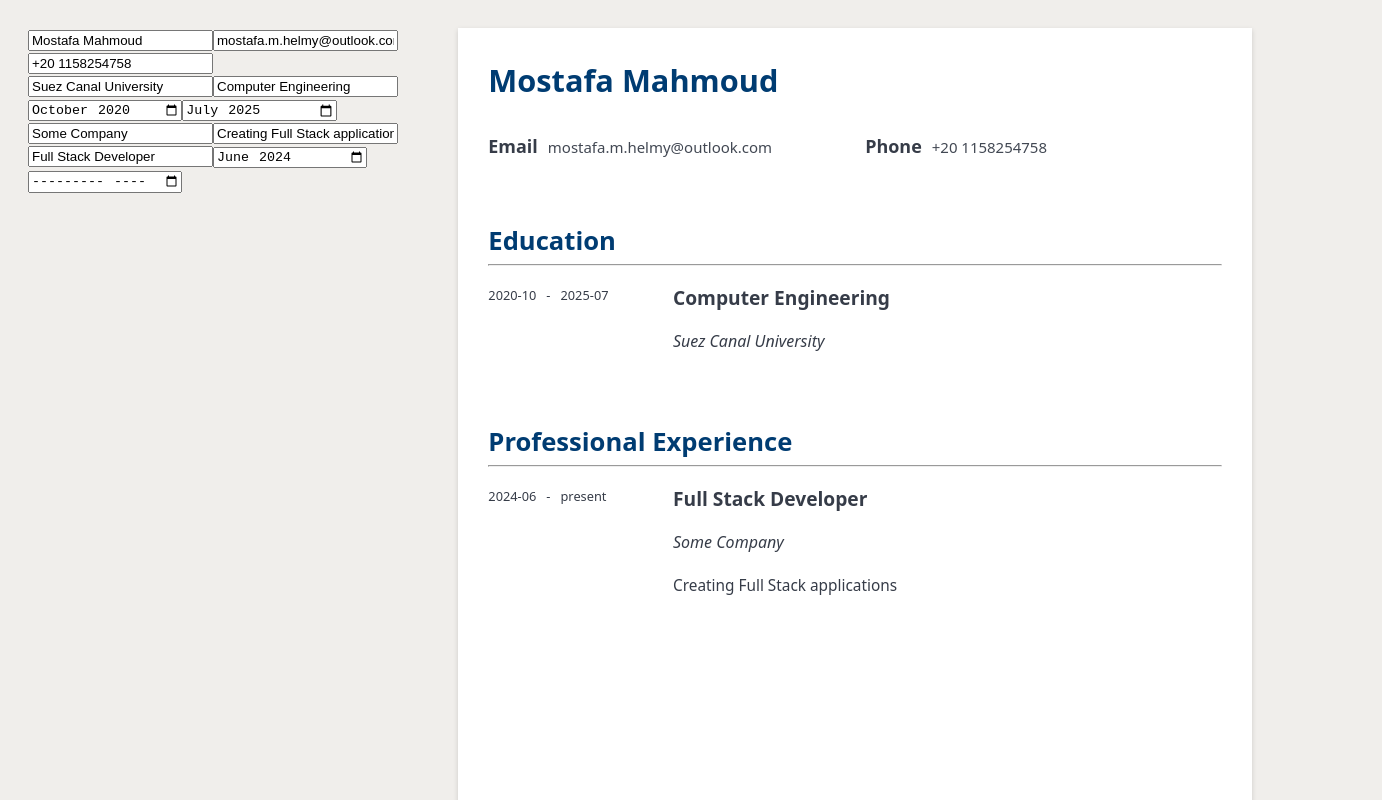
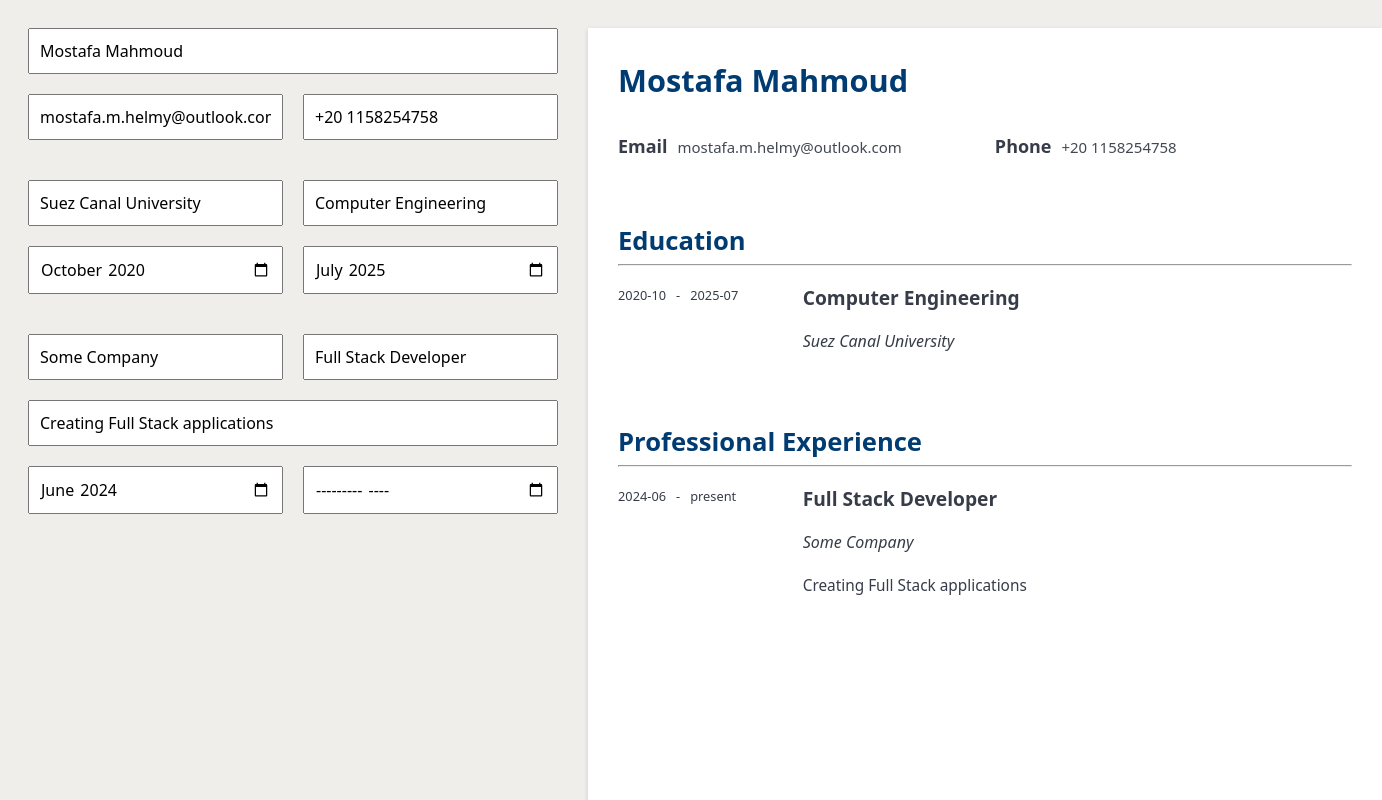
Before and after one commit to kofta999/odin-cv, a React (Vite) app: page / in a window 1280 px wide. Shown: the top 800 px of the page, 1382 px wide, since content can reach past the window. Built offline with nearby package versions, Linux system fonts and the light colour scheme.

Commit message:
Add basic styling for form

```diff
--- a/src/app.css
+++ b/src/app.css
@@ -8,6 +8,7 @@
   --bg-color-light: #f0eeeb;
   --text-color-light: #030712;
   --shadow: 0 2px 5px rgba(0, 0, 0, 0.15);
+  --header-color: #003c72;
 }
 
 #root {
--- a/src/components/Form.tsx
+++ b/src/components/Form.tsx
@@ -3,6 +3,7 @@ import { FormValues } from "../App";
 import EducationalInfoForm from "./EducationalInfoForm";
 import ProfessionalInfoForm from "./ProfessionalInfoForm";
 import GeneralInfoForm from "./GeneralInfoForm";
+import "../styles/form.css";
 
 interface Props {
   formValues: FormValues;
--- a/src/components/FormSection.tsx
+++ b/src/components/FormSection.tsx
@@ -5,7 +5,7 @@ export default function FormSection({
   children,
 }: PropsWithChildren<{ id: string }>) {
   return (
-    <div className="formSection" id={id}>
+    <div className="form-section" id={id}>
       {children}
     </div>
   );
--- a/src/components/GeneralInfoForm.tsx
+++ b/src/components/GeneralInfoForm.tsx
@@ -11,7 +11,7 @@ interface Props {
 
 export default function GeneralInfoForm({ handleChange, info }: Props) {
   return (
-    <FormSection id="general-from">
+    <FormSection id="general-form">
       <Input
         id="name"
         name="name"
--- a/src/components/ProfessionalInfoForm.tsx
+++ b/src/components/ProfessionalInfoForm.tsx
@@ -23,20 +23,20 @@ export default function ProfessionalInfoForm({ handleChange, info }: Props) {
 
       <Input
         type="text"
+        name="jobTitle"
+        id="jobTitle"
+        placeHolder="Job Title"
+        value={info.jobTitle}
+        onChange={handleChange("jobTitle")}
+      />
+
+      <Input
+        type="text"
         name="jobDetails"
         id="jobDetails"
         placeHolder="Job Details"
         value={info.jobDetails}
         onChange={handleChange("jobDetails")}
-      />
-
-      <Input
-        type="text"
-        name="jobTitle"
-        id="jobTitle"
-        placeHolder="Job Title"
-        value={info.jobTitle}
-        onChange={handleChange("jobTitle")}
       />
 
       <Input
--- /dev/null
+++ b/src/styles/form.css
@@ -0,0 +1,27 @@
+input {
+  font-family: system-ui, -apple-system, BlinkMacSystemFont, "Segoe UI", Roboto,
+    Oxygen, Ubuntu, Cantarell, "Open Sans", "Helvetica Neue", sans-serif;
+  /* width: 100%; */
+  padding: 10px;
+  font-size: 1em;
+}
+
+input:focus {
+  outline: none;
+  border: 2px solid var(--header-color);
+}
+
+.form-section {
+  display: grid;
+  gap: 20px;
+  margin-bottom: 40px;
+  grid-template-columns: repeat(2, 1fr);
+}
+
+#general-form #name {
+  grid-column: 1 / -1;
+}
+
+#professional-form #jobDetails {
+  grid-column: 1 / -1;
+}
--- a/src/styles/resume.css
+++ b/src/styles/resume.css
@@ -1,7 +1,3 @@
-:root {
-  --header-color: #003c72;
-}
-
 span,
 h3 {
   line-height: 1.2em;
```
